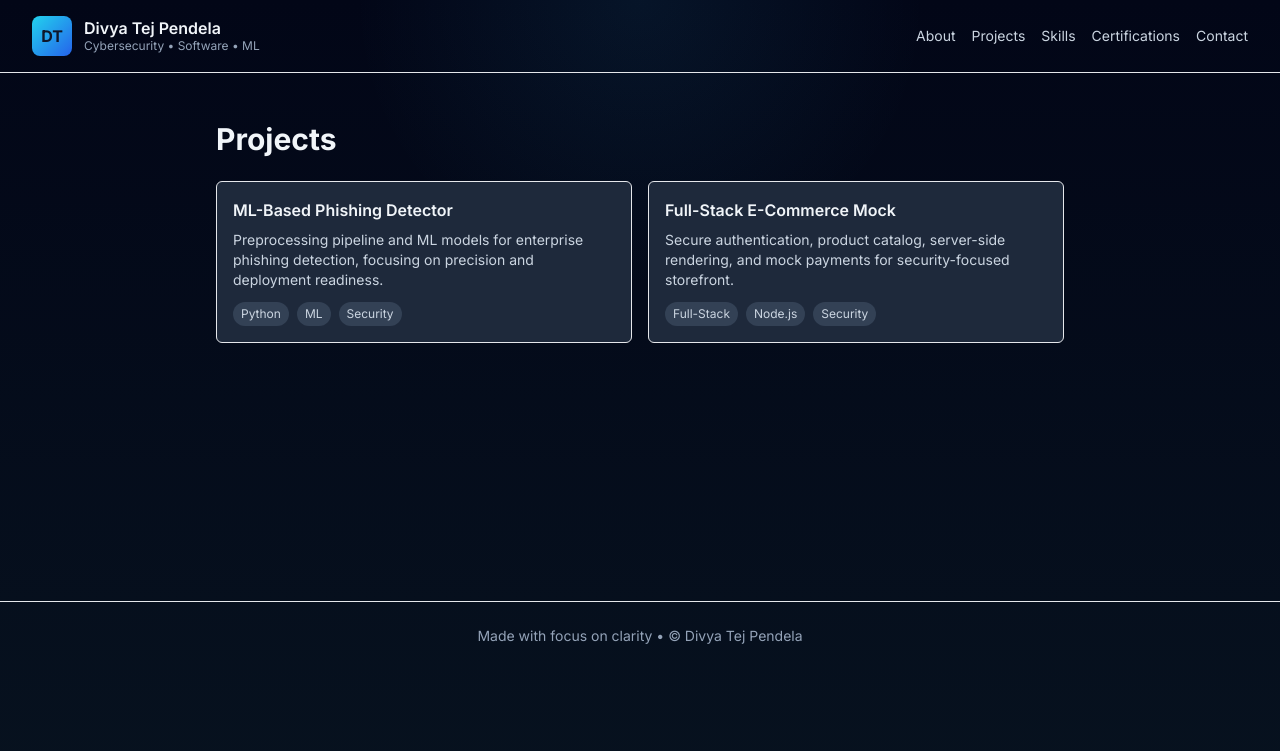
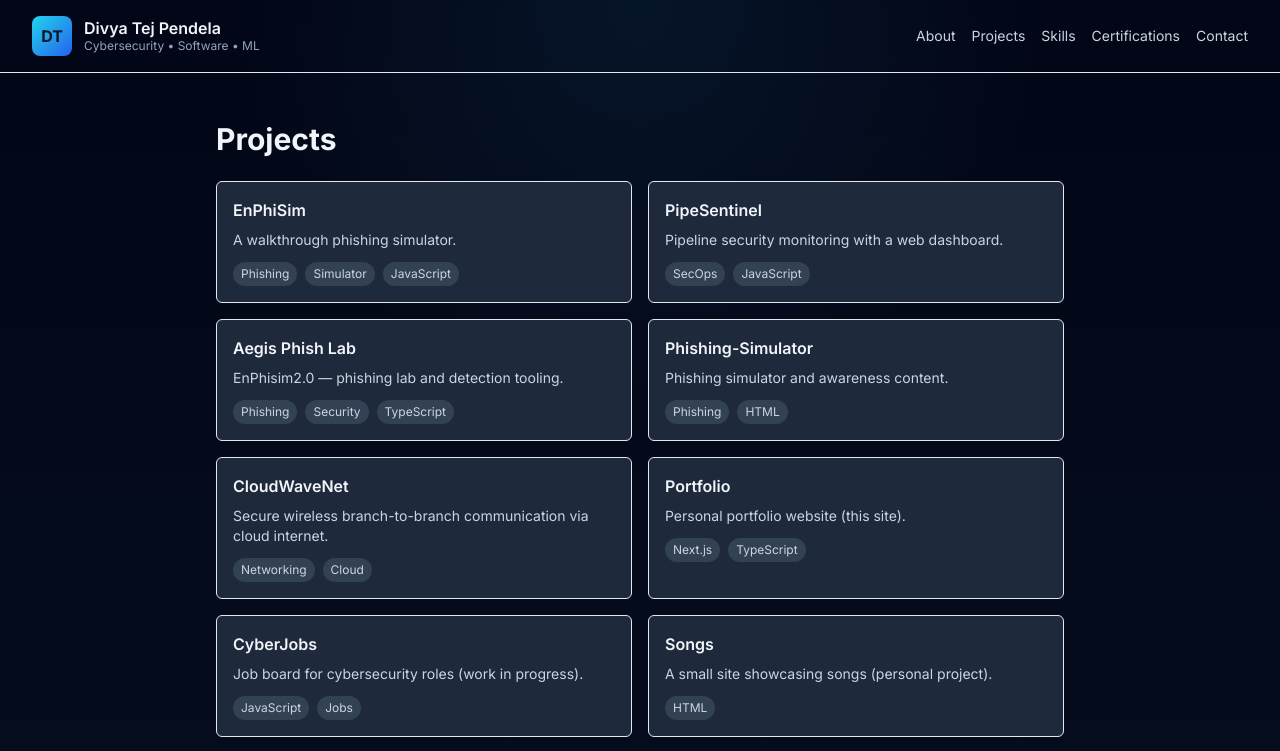
Before and after one commit to Divyatej-2024/portfolio, a Next.js app: page /projects in a window 1280 px wide. Shown: the top 751 px of the page. Built offline with nearby package versions, Linux system fonts and the light colour scheme.

Commit message:
projects

```diff
--- a/app/about/page.js
+++ b/app/about/page.js
@@ -8,10 +8,13 @@ export default function AboutPage() {
     <section className="mx-auto max-w-4xl px-4 py-12 sm:px-6">
       <h1 className="text-3xl font-bold">About</h1>
       <p className="mt-4 text-slate-300">
-        I'm Divya, a cybersecurity and software engineering student focused on applying machine learning and secure development practices to real-world problems.
+        I'm Divya, a Cybersecurity (BSc) student based in Middlesbrough, focused on threat detection, phishing analysis, and security automation. I have hands-on experience building detection pipelines and participating in SOC exercises.
       </p>
       <p className="mt-4 text-slate-300">
-        I build tools, participate in CTFs, and contribute to open-source projects.
+        Education: Teesside University. Previous coursework and training include Noroff modules. I contribute to open-source projects and maintain security-focused tooling on GitHub.
+      </p>
+      <p className="mt-4 text-slate-300">
+        Links: <a href="https://github.com/Divyatej-2024" className="text-sky-400 hover:underline">GitHub</a> • <a href="https://www.linkedin.com/in/divya-tej-pendela-50ab98291/" className="text-sky-400 hover:underline">LinkedIn</a>
       </p>
     </section>
   );
--- a/data/projects.ts
+++ b/data/projects.ts
@@ -5,21 +5,115 @@ export type Project = {
   tags: string[];
   repo?: string;
   live?: string;
+  status?: 'active' | 'pending';
 };
 
 export const projects: Project[] = [
   {
-    id: 'phishing-detector',
-    title: 'ML-Based Phishing Detector',
-    description: 'Preprocessing pipeline and ML models for enterprise phishing detection, focusing on precision and deployment readiness.',
-    tags: ['Python', 'ML', 'Security'],
-    repo: 'https://github.com/Divyatej-2024/phishing-detector'
+    id: 'EnPhiSim',
+    title: 'EnPhiSim',
+    description: 'A walkthrough phishing simulator.',
+    tags: ['Phishing', 'Simulator', 'JavaScript'],
+    repo: 'https://github.com/Divyatej-2024/EnPhiSim',
+    live: 'https://en-phi-sim.vercel.app',
+    status: 'active'
   },
   {
-    id: 'ecommerce-mock',
-    title: 'Full-Stack E-Commerce Mock',
-    description: 'Secure authentication, product catalog, server-side rendering, and mock payments for security-focused storefront.',
-    tags: ['Full-Stack', 'Node.js', 'Security'],
-    repo: 'https://github.com/Divyatej-2024/ecommerce-mock'
+    id: 'PipeSentinel',
+    title: 'PipeSentinel',
+    description: 'Pipeline security monitoring with a web dashboard.',
+    tags: ['SecOps', 'JavaScript'],
+    repo: 'https://github.com/Divyatej-2024/PipeSentinel',
+    live: 'https://pipe-sentinel.vercel.app',
+    status: 'active'
+  },
+  {
+    id: 'aegisPhish-lab',
+    title: 'Aegis Phish Lab',
+    description: 'EnPhisim2.0 — phishing lab and detection tooling.',
+    tags: ['Phishing', 'Security', 'TypeScript'],
+    repo: 'https://github.com/Divyatej-2024/aegisPhish-lab',
+    status: 'active'
+  },
+  {
+    id: 'Phishing-Simulator',
+    title: 'Phishing-Simulator',
+    description: 'Phishing simulator and awareness content.',
+    tags: ['Phishing', 'HTML'],
+    repo: 'https://github.com/Divyatej-2024/Phishing-Simulator',
+    status: 'active'
+  },
+  {
+    id: 'CloudWaveNet',
+    title: 'CloudWaveNet',
+    description: 'Secure wireless branch-to-branch communication via cloud internet.',
+    tags: ['Networking', 'Cloud'],
+    repo: 'https://github.com/Divyatej-2024/CloudWaveNet',
+    status: 'active'
+  },
+  {
+    id: 'portfolio',
+    title: 'Portfolio',
+    description: 'Personal portfolio website (this site).',
+    tags: ['Next.js', 'TypeScript'],
+    repo: 'https://github.com/Divyatej-2024/portfolio',
+    live: 'https://portfolio-divya-tej-pendela.vercel.app/',
+    status: 'active'
+  },
+  {
+    id: 'cyberjobs',
+    title: 'CyberJobs',
+    description: 'Job board for cybersecurity roles (work in progress).',
+    tags: ['JavaScript', 'Jobs'],
+    repo: 'https://github.com/Divyatej-2024/cyberjobs',
+    status: 'active'
+  },
+  {
+    id: 'Songs',
+    title: 'Songs',
+    description: 'A small site showcasing songs (personal project).',
+    tags: ['HTML'],
+    repo: 'https://github.com/Divyatej-2024/Songs',
+    status: 'active'
+  },
+  {
+    id: 'vulnx',
+    title: 'VulnX',
+    description: 'Vulnerability tooling and PoC scripts.',
+    tags: ['Python'],
+    repo: 'https://github.com/Divyatej-2024/vulnx',
+    status: 'active'
+  },
+  {
+    id: 'Tracker',
+    title: 'Tracker',
+    description: 'Small tracking app project.',
+    tags: ['JavaScript'],
+    repo: 'https://github.com/Divyatej-2024/Tracker',
+    status: 'active'
+  },
+  {
+    id: 'seed',
+    title: 'Seed',
+    description: 'Starter utilities and scripts.',
+    tags: ['Python'],
+    repo: 'https://github.com/Divyatej-2024/seed',
+    status: 'active'
+  },
+  {
+    id: 'I60',
+    title: 'I60',
+    description: 'Website for car parts and public services.',
+    tags: ['HTML'],
+    repo: 'https://github.com/Divyatej-2024/I60',
+    status: 'active'
+  },
+  {
+    id: 'App',
+    title: 'App',
+    description: 'Small application repo (minimal files).',
+    tags: ['Python'],
+    repo: 'https://github.com/Divyatej-2024/App',
+    status: 'active'
   }
 ];
--- a/next.config.mjs
+++ b/next.config.mjs
@@ -1 +1,5 @@
-export default {};
+export default {
+	images: {
+		domains: ["avatars.githubusercontent.com"],
+	},
+};
```
